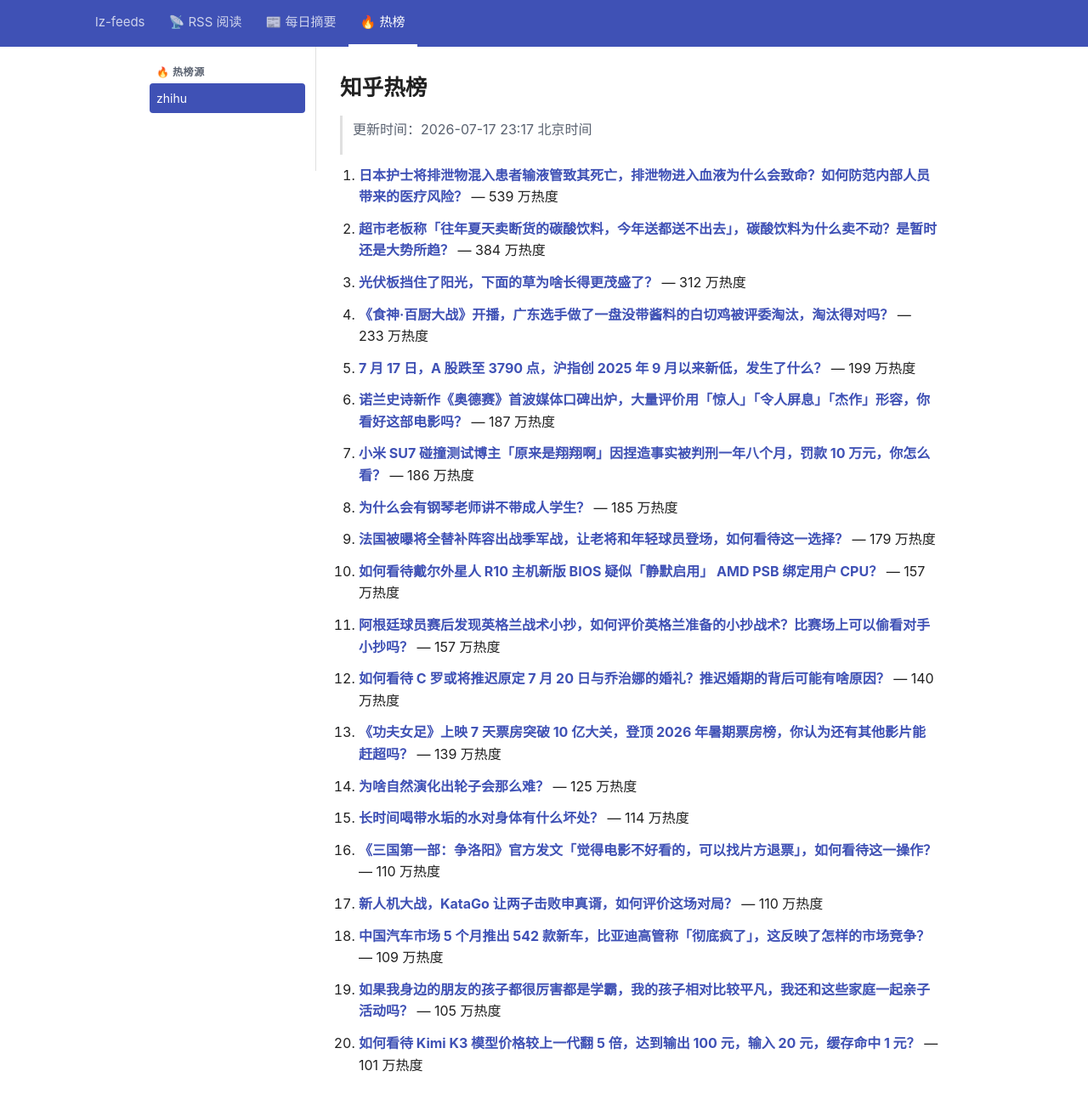
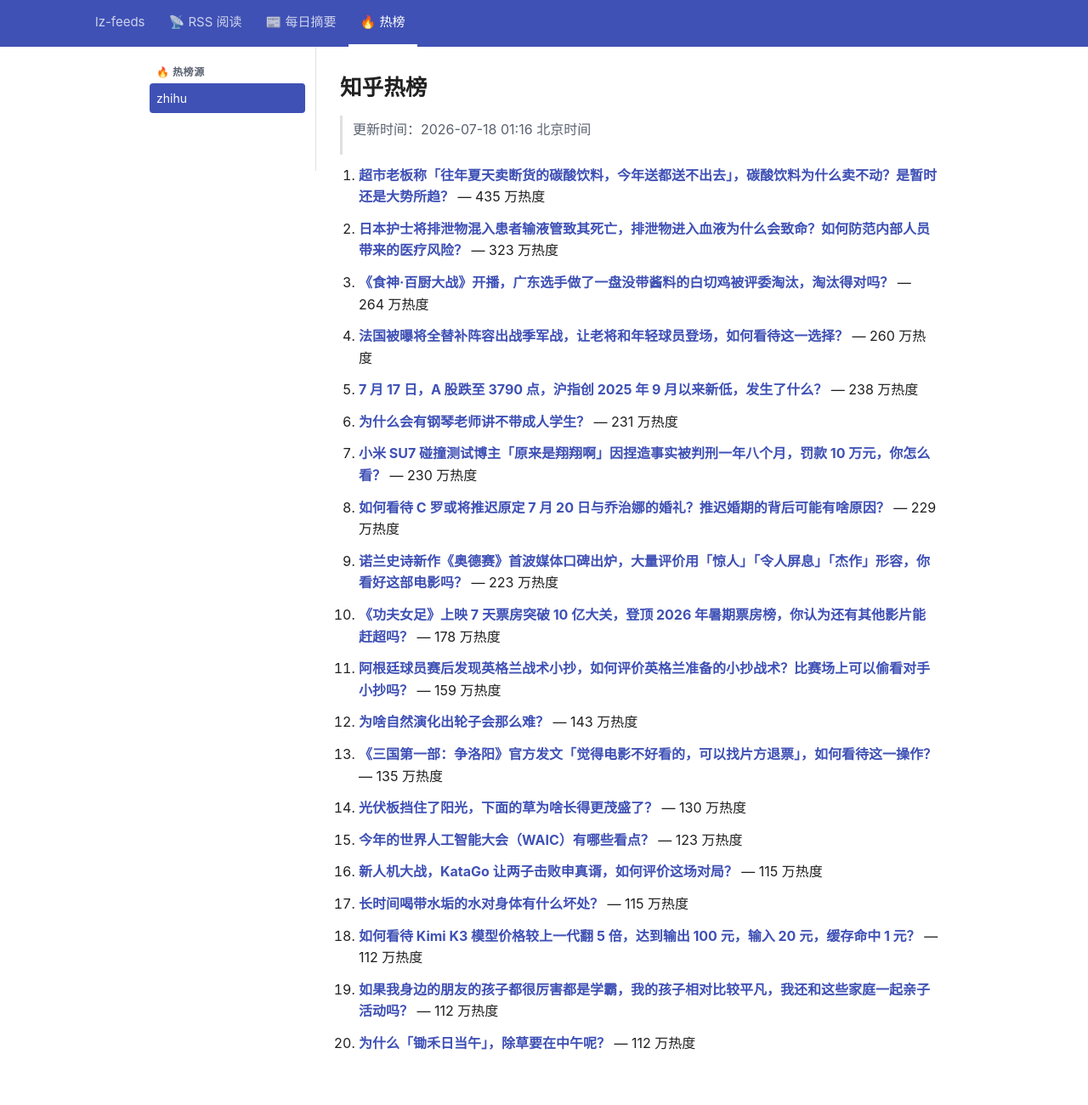
Before and after one commit to lizhang0101/lz-feeds, a Jekyll site: the page built from _hotlist/zhihu.md, in a window 1280 px wide and 1330 px high. Shown: the top 1300 px of the window at 85% size. Built offline with Jekyll 4.4.1, drawn with Linux system fonts in a browser that asks for light colours.

Commit message:
hotlist: 2026-07-17T17:16Z

```diff
--- a/_hotlist/zhihu.md
+++ b/_hotlist/zhihu.md
@@ -1,48 +1,48 @@
 ---
-updated: 2026-07-17 23:17 北京时间
+updated: 2026-07-18 01:16 北京时间
 count: 20
 ---
 
 # 知乎热榜
 
-> 更新时间：2026-07-17 23:17 北京时间
+> 更新时间：2026-07-18 01:16 北京时间
 
-1. **[日本护士将排泄物混入患者输液管致其死亡，排泄物进入血液为什么会致命？如何防范内部人员带来的医疗风险？](https://www.zhihu.com/question/2061057694832620856)** — 539 万热度
+1. **[超市老板称「往年夏天卖断货的碳酸饮料，今年送都送不出去」，碳酸饮料为什么卖不动？是暂时还是大势所趋？](https://www.zhihu.com/question/2061198817991418630)** — 435 万热度
 
-2. **[超市老板称「往年夏天卖断货的碳酸饮料，今年送都送不出去」，碳酸饮料为什么卖不动？是暂时还是大势所趋？](https://www.zhihu.com/question/2061198817991418630)** — 384 万热度
+2. **[日本护士将排泄物混入患者输液管致其死亡，排泄物进入血液为什么会致命？如何防范内部人员带来的医疗风险？](https://www.zhihu.com/question/2061057694832620856)** — 323 万热度
 
-3. **[光伏板挡住了阳光，下面的草为啥长得更茂盛了？](https://www.zhihu.com/question/2061107208805414314)** — 312 万热度
+3. **[《食神·百厨大战》开播，广东选手做了一盘没带酱料的白切鸡被评委淘汰，淘汰得对吗？](https://www.zhihu.com/question/2060129175554594141)** — 264 万热度
 
-4. **[《食神·百厨大战》开播，广东选手做了一盘没带酱料的白切鸡被评委淘汰，淘汰得对吗？](https://www.zhihu.com/question/2060129175554594141)** — 233 万热度
+4. **[法国被曝将全替补阵容出战季军战，让老将和年轻球员登场，如何看待这一选择？](https://www.zhihu.com/question/2061482689165619531)** — 260 万热度
 
-5. **[7 月 17 日，A 股跌至 3790 点，沪指创 2025 年 9 月以来新低，发生了什么？](https://www.zhihu.com/question/2061116752398962968)** — 199 万热度
+5. **[7 月 17 日，A 股跌至 3790 点，沪指创 2025 年 9 月以来新低，发生了什么？](https://www.zhihu.com/question/2061116752398962968)** — 238 万热度
 
-6. **[诺兰史诗新作《奥德赛》首波媒体口碑出炉，大量评价用「惊人」「令人屏息」「杰作」形容，你看好这部电影吗？](https://www.zhihu.com/question/2058197753138602590)** — 187 万热度
+6. **[为什么会有钢琴老师讲不带成人学生？](https://www.zhihu.com/question/2042257207627179809)** — 231 万热度
 
-7. **[小米 SU7 碰撞测试博主「原来是翔翔啊」因捏造事实被判刑一年八个月，罚款 10 万元，你怎么看？](https://www.zhihu.com/question/2061463583091959064)** — 186 万热度
+7. **[小米 SU7 碰撞测试博主「原来是翔翔啊」因捏造事实被判刑一年八个月，罚款 10 万元，你怎么看？](https://www.zhihu.com/question/2061463583091959064)** — 230 万热度
 
-8. **[为什么会有钢琴老师讲不带成人学生？](https://www.zhihu.com/question/2042257207627179809)** — 185 万热度
+8. **[如何看待 C 罗或将推迟原定 7 月 20 日与乔治娜的婚礼？推迟婚期的背后可能有啥原因？](https://www.zhihu.com/question/2061095985552663651)** — 229 万热度
 
-9. **[法国被曝将全替补阵容出战季军战，让老将和年轻球员登场，如何看待这一选择？](https://www.zhihu.com/question/2061482689165619531)** — 179 万热度
+9. **[诺兰史诗新作《奥德赛》首波媒体口碑出炉，大量评价用「惊人」「令人屏息」「杰作」形容，你看好这部电影吗？](https://www.zhihu.com/question/2058197753138602590)** — 223 万热度
 
-10. **[如何看待戴尔外星人 R10 主机新版 BIOS 疑似「静默启用」 AMD PSB 绑定用户 CPU？](https://www.zhihu.com/question/2061347069571477599)** — 157 万热度
+10. **[《功夫女足》上映 7 天票房突破 10 亿大关，登顶 2026 年暑期票房榜，你认为还有其他影片能赶超吗？](https://www.zhihu.com/question/2060038001975976897)** — 178 万热度
 
-11. **[阿根廷球员赛后发现英格兰战术小抄，如何评价英格兰准备的小抄战术？比赛场上可以偷看对手小抄吗？](https://www.zhihu.com/question/2061110573723378273)** — 157 万热度
+11. **[阿根廷球员赛后发现英格兰战术小抄，如何评价英格兰准备的小抄战术？比赛场上可以偷看对手小抄吗？](https://www.zhihu.com/question/2061110573723378273)** — 159 万热度
 
-12. **[如何看待 C 罗或将推迟原定 7 月 20 日与乔治娜的婚礼？推迟婚期的背后可能有啥原因？](https://www.zhihu.com/question/2061095985552663651)** — 140 万热度
+12. **[为啥自然演化出轮子会那么难？](https://www.zhihu.com/question/2060649695580624117)** — 143 万热度
 
-13. **[《功夫女足》上映 7 天票房突破 10 亿大关，登顶 2026 年暑期票房榜，你认为还有其他影片能赶超吗？](https://www.zhihu.com/question/2060038001975976897)** — 139 万热度
+13. **[《三国第一部：争洛阳》官方发文「觉得电影不好看的，可以找片方退票」，如何看待这一操作？](https://www.zhihu.com/question/2061409074185335802)** — 135 万热度
 
-14. **[为啥自然演化出轮子会那么难？](https://www.zhihu.com/question/2060649695580624117)** — 125 万热度
+14. **[光伏板挡住了阳光，下面的草为啥长得更茂盛了？](https://www.zhihu.com/question/2061107208805414314)** — 130 万热度
 
-15. **[长时间喝带水垢的水对身体有什么坏处？](https://www.zhihu.com/question/284098592)** — 114 万热度
+15. **[今年的世界人工智能大会（WAIC）有哪些看点？](https://www.zhihu.com/question/2059240244864611894)** — 123 万热度
 
-16. **[《三国第一部：争洛阳》官方发文「觉得电影不好看的，可以找片方退票」，如何看待这一操作？](https://www.zhihu.com/question/2061409074185335802)** — 110 万热度
+16. **[新人机大战，KataGo 让两子击败申真谞，如何评价这场对局？](https://www.zhihu.com/question/2061416198286172407)** — 115 万热度
 
-17. **[新人机大战，KataGo 让两子击败申真谞，如何评价这场对局？](https://www.zhihu.com/question/2061416198286172407)** — 110 万热度
+17. **[长时间喝带水垢的水对身体有什么坏处？](https://www.zhihu.com/question/284098592)** — 115 万热度
 
-18. **[中国汽车市场 5 个月推出 542 款新车，比亚迪高管称「彻底疯了」，这反映了怎样的市场竞争？](https://www.zhihu.com/question/2060791514276615811)** — 109 万热度
+18. **[如何看待 Kimi K3 模型价格较上一代翻 5 倍，达到输出 100 元，输入 20 元，缓存命中 1 元？](https://www.zhihu.com/question/2061233239566685346)** — 112 万热度
 
-19. **[如果我身边的朋友的孩子都很厉害都是学霸，我的孩子相对比较平凡，我还和这些家庭一起亲子活动吗？](https://www.zhihu.com/question/2061015890934736081)** — 105 万热度
+19. **[如果我身边的朋友的孩子都很厉害都是学霸，我的孩子相对比较平凡，我还和这些家庭一起亲子活动吗？](https://www.zhihu.com/question/2061015890934736081)** — 112 万热度
 
-20. **[如何看待 Kimi K3 模型价格较上一代翻 5 倍，达到输出 100 元，输入 20 元，缓存命中 1 元？](https://www.zhihu.com/question/2061233239566685346)** — 101 万热度
+20. **[为什么「锄禾日当午」，除草要在中午呢？](https://www.zhihu.com/question/2057344841936265609)** — 112 万热度
```
